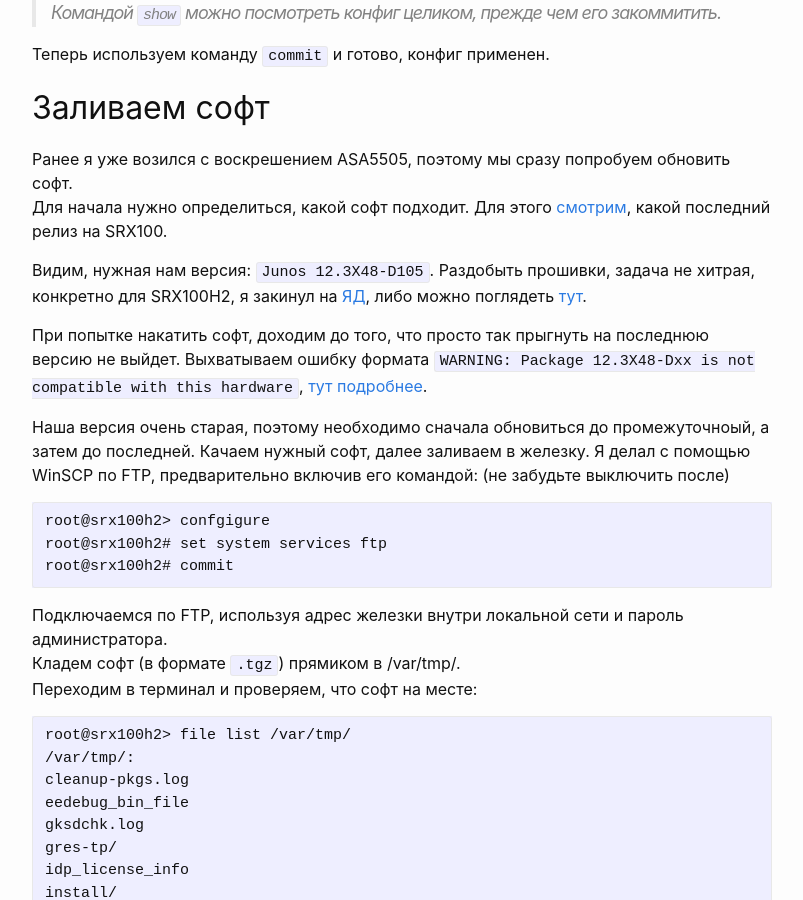
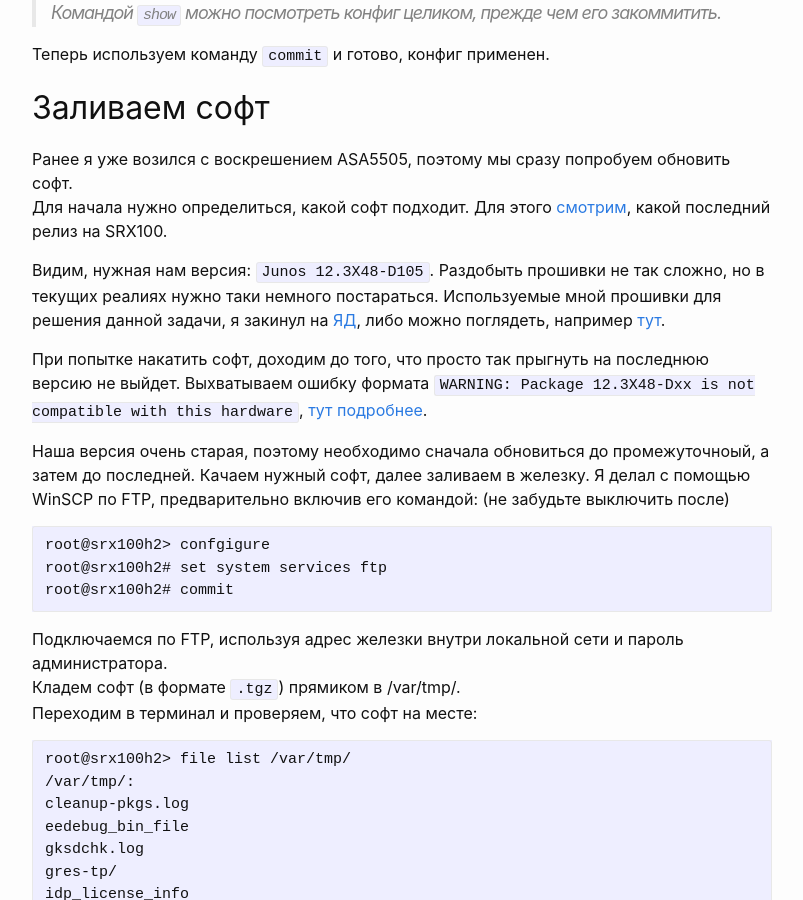
Before and after one commit to woohung/woohung.github.io, a Jekyll site: the page built from _posts/2023-02-09-Dynamic VPN на Juniper SRX100H2.md, in a window 1280 px wide and 900 px high, scrolled down 2577 px. Shown: the whole window, without its empty margins (238-1041 px from the left). Built offline with Jekyll 4.4.1, drawn with Linux system fonts in a browser that asks for light colours.

Commit message:
Update 2023-02-09-Dynamic VPN на Juniper SRX100H2.md

```diff
--- a/_posts/2023-02-09-Dynamic VPN на Juniper SRX100H2.md
+++ b/_posts/2023-02-09-Dynamic VPN на Juniper SRX100H2.md
@@ -71,7 +71,7 @@ root@srx100h2# load merge terminal
 Ранее я уже возился с воскрешением ASA5505, поэтому мы сразу попробуем обновить софт.
 Для начала нужно определиться, какой софт подходит. Для этого [смотрим](https://supportportal.juniper.net/s/article/Junos-Software-Versions-Suggested-Releases-to-Consider-and-Evaluate?language=en_US), какой последний релиз на SRX100.
 
-Видим, нужная нам версия: `Junos 12.3X48-D105`. Раздобыть прошивки, задача не хитрая, конкретно для SRX100H2, я закинул на [ЯД](https://disk.yandex.ru/d/P6nZwqq4GFeBwA), либо можно поглядеть [тут](https://archive.org/download/junos-srxsme).
+Видим, нужная нам версия: `Junos 12.3X48-D105`. Раздобыть прошивки не так сложно, но в текущих реалиях нужно таки немного постараться. Используемые мной прошивки для решения данной задачи, я закинул на [ЯД](https://disk.yandex.ru/d/P6nZwqq4GFeBwA), либо можно поглядеть, например [тут](https://archive.org/download/junos-srxsme).
 
 При попытке накатить софт, доходим до того, что просто так прыгнуть на последнюю версию не выйдет. Выхватываем ошибку формата `WARNING: Package 12.3X48-Dxx is not compatible with this hardware`, [тут  подробнее](https://community.juniper.net/communities/community-home/digestviewer/viewthread?MID=67555).
 
```
